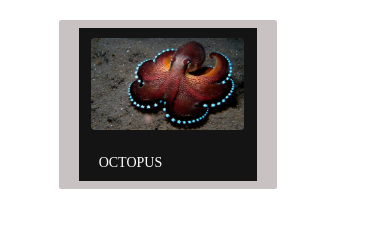
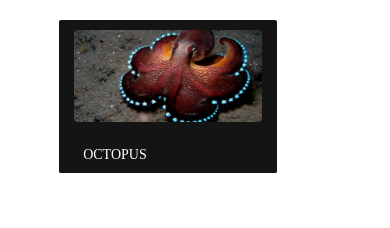
Before and after one commit to Freasylol/cssMemSlider, a plain HTML site: page cssMemSlider/index.html in a window 390 px wide. Drawn offline with Linux system fonts and the light colour scheme.

Commit message:
fix: positioning fix(Mon, May 16, 2022 11:34:20)

```diff
--- a/cssMemSlider/style.css
+++ b/cssMemSlider/style.css
@@ -15,13 +15,12 @@
   }
 
   .slider {
-    width: 80%;
+    width: 100%;
     position: absolute;
     height: 100%;
     padding-top: 56.25%;
     background: #141414;
     overflow: hidden;
-    border: solid 8px #e4dddddd;
     border-radius: 1%;
   }
 
@@ -32,7 +31,6 @@
     top: 3%;
     left: 3%;
     opacity: 0;
-    margin: 0 auto;
   }
 
   .slide img {
@@ -135,11 +133,9 @@
       padding-top: 56.25%;
       background: #141414;
       overflow: hidden;
-      border: solid 8px #e4dddddd;
       border-left-width: 20px;
       border-right-width: 20px;
       border-radius: 1%;
-      margin: 0 auto;
     }
 
     .slide img {
```
